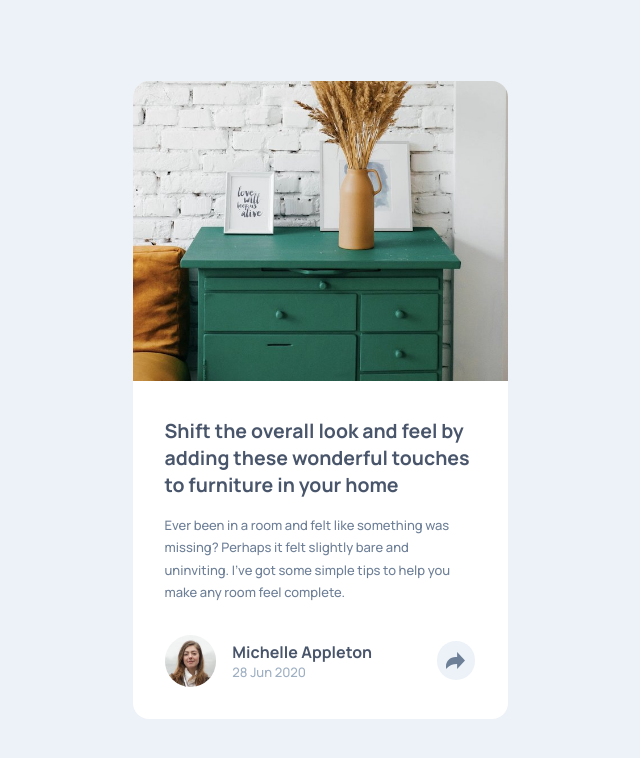
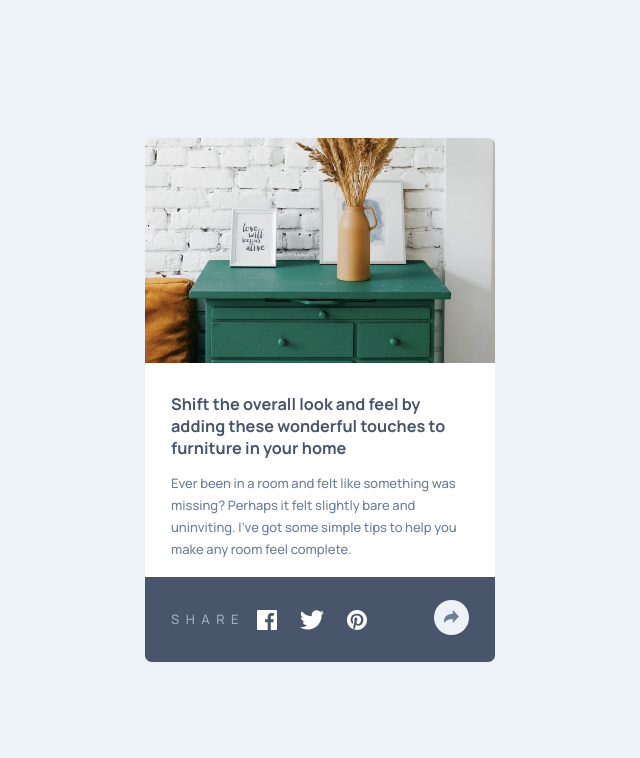
Before and after one commit to jma26/Article-Preview-FE-Mentor-7, a plain HTML site: page index.html in a window 1280 px wide. Shown: the whole page, without its empty margins (320-960 px from the left). Drawn offline with Linux system fonts and the light colour scheme.

Commit message:
WIP social media share section btn toggle

```diff
--- a/index.css
+++ b/index.css
@@ -5,6 +5,7 @@
 }
 
 :root {
+  font-size: 13px;
   --vdk-gray-blue: hsl(217, 19%, 35%);
   --desat-drk-blue: hsl(214, 17%, 51%);
   --gray-blue: hsl(212, 23%, 69%);
@@ -14,7 +15,6 @@
 body {
   background-color: var(--lt-gray-blue);
   font-family: 'Manrope', sans-serif;
-  font-size: 13px;
   height: 100vh;
   display: grid;
   place-items: center;
@@ -22,18 +22,19 @@ body {
 }
 
 .article__preview {
-  border-radius: 1rem;
+  border-radius: 0.5rem;
   background-color: #FFF;
-  max-width: 375px;
+  max-width: 350px;
   margin: 0 auto;
 }
 
 .article__preview-image {
-  border-radius: 1rem 1rem 0 0;
-  /* max-width: 100%; */
-  /* object-fit: cover; */
-  object-position: 20% 20%;
+  border-radius: 0.5rem 0.5rem 0 0;
+  height: 225px;
   width: 100%;
+  object-fit: cover;
+  object-position: center 25%;
+  max-width: 100%;
 }
 
 .article__preview-header, .article__preview-content, .article__preview-footer {
@@ -42,19 +43,21 @@ body {
 
 .article__preview-title {
   color: var(--vdk-gray-blue);
+  font-size: 1.25rem;
   margin: 2rem 0 1rem;
 }
 
 .article__preview-content {
   color: var(--desat-drk-blue);
   line-height: 1.7;
-  margin: 1rem 0 2rem;
+  margin: 1rem 0 0;
 }
 
 .article__preview-footer {
   display: grid;
   grid-template: repeat(3, auto) / repeat(6, 1fr);
-  padding-bottom: 2rem;
+  padding: 2.5rem 2rem 1.5rem;
+  position: relative;
 }
 
 .article__author-image {
@@ -84,15 +87,44 @@ body {
 .article__share-btn {
   align-self: center;
   justify-self: end;
-  background-image: url('./images/icon-share.svg');
-  background-repeat: no-repeat;
-  background-size: 50%;
-  background-position: center center;
   background-color: var(--lt-gray-blue);
   border-radius: 50%;
   border: none;
   grid-row: 1/3;
   grid-column: 6/7;
-  height: 75%;
-  width: 75%;
+  height: 70%;
+  width: 70%;
+  cursor: pointer;
+  transition: background-color 0.3s;
+  z-index: 100;
 }
+
+.article__share-btn:hover {
+  background-color: var(--vdk-gray-blue);
+  color: #FFF;
+}
+
+.article__share-btn:hover .article__share-btn-svg path {
+  fill: #FFF;
+}
+
+.article__share-icons {
+  background-color:var(--vdk-gray-blue);
+  display: grid;
+  grid-template: repeat(2, auto) / repeat(6, 1fr);
+  justify-items: center;
+  align-items: stretch;
+  /* display: none; */
+  padding: 2.5rem 2rem;
+  width: 100%;
+  position: absolute;
+  bottom: 0;
+  border-radius: 0 0 0.5rem 0.5rem;
+}
+
+.article__share-content {
+  color: var(--gray-blue);
+  letter-spacing: 0.5em;
+  grid-row: 1/3;
+  grid-column: 1/2;
+}
--- a/index.html
+++ b/index.html
@@ -26,7 +26,15 @@
         <img class="article__author-image" src="./images/avatar-michelle.jpg" alt="Profile picture of Michelle Appleton">
         <h2 class="article__author-name">Michelle Appleton</h2>
         <p class="article__author-date">28 Jun 2020</p>
-        <button class="article__share-btn"></button>
+        <button class="article__share-btn">
+          <svg class="article__share-btn-svg" xmlns="http://www.w3.org/2000/svg" width="15" height="13"><path fill="#6E8098" d="M15 6.495L8.766.014V3.88H7.441C3.33 3.88 0 7.039 0 10.936v2.049l.589-.612C2.59 10.294 5.422 9.11 8.39 9.11h.375v3.867L15 6.495z"/></svg>
+        </button>
+        <div class="article__share-icons">
+          <p class="article__share-content">SHARE</p>
+          <img class="share-icons" src="./images/icon-facebook.svg" alt="White facebook social media icon"/>
+          <img class="share-icons" src="./images/icon-twitter.svg" alt="White twitter social media icon" />
+          <img class="share-icons" src="./images/icon-pinterest.svg" alt="White pinterest social media icon" />
+        </div>
       </footer>
     </article>
   </main>
```
